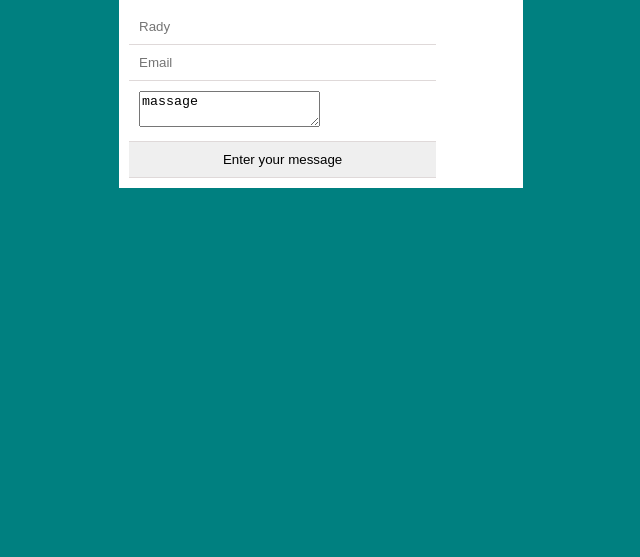
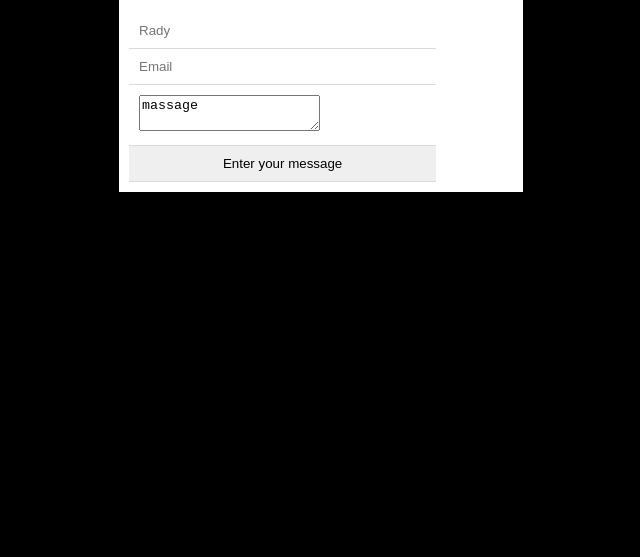
Before and after one commit to sreyleakel/SREYLEAK1, a plain HTML site: page index.html in a window 1280 px wide. Shown: the part 243-800 px from the top of the page, without its empty margins (319-959 px from the left). Drawn offline with Linux system fonts and the light colour scheme.

Commit message:
add style for body

```diff
--- a/css/main.css
+++ b/css/main.css
@@ -5,8 +5,8 @@ body{
     display: flex;
     justify-content: center;
     align-items: center;
-    height: 70vh;
-    background: teal;
+    height: 71vh;
+    background: #000;
 }
 
 .form-container{
```
